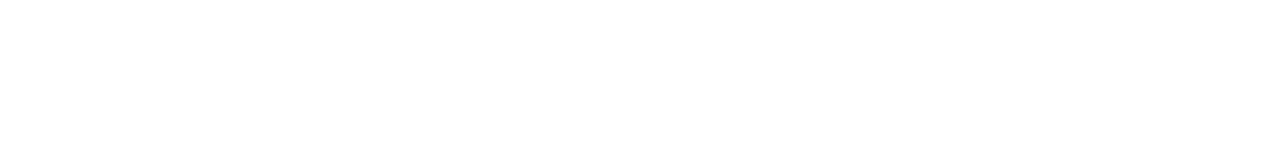
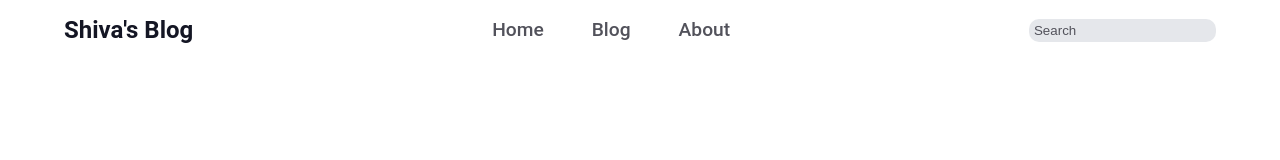
Before and after one commit to shivapro01/udacity-project-1, a plain HTML site: page index.html in a window 1280 px wide. Drawn offline with Linux system fonts and the light colour scheme.

Commit message:
Designed navbar and created extra pages

```diff
--- a/index.html
+++ b/index.html
@@ -4,9 +4,20 @@
     <meta charset="UTF-8">
     <meta http-equiv="X-UA-Compatible" content="IE=edge">
     <meta name="viewport" content="width=device-width, initial-scale=1.0">
+    <link rel="stylesheet" href="./styles/main.css">
     <title>Blog website</title>
 </head>
 <body>
-
+    <header>
+        <nav>
+            <div class="logo">Shiva's Blog</div>
+            <ul>
+                <li class="nav-home"><a href="./index.html">Home</a></li>
+                <li class="nav-blog"><a href="./blog.html">Blog</a></li>
+                <li class="nav-about"><a href="./about.html">About</a></li>
+            </ul>
+            <input class="nav-search" type="text" placeholder="Search">
+        </nav>
+    </header>
 </body>
 </html>
--- /dev/null
+++ b/styles/main.css
@@ -0,0 +1,19 @@
+@import "nav.css";
+
+:root {
+    --gray-100: #f3f4f6;
+    --gray-300: #e5e7eb;
+    --gray-400: #9ca3af;
+    --gray-600: #52525B;
+    --gray-900: #141624;
+}
+
+body {
+    font-family: 'Roboto', sans-serif;
+    font-size: 16px;
+    font-weight: 400;
+    line-height: 1.5;
+    margin: 0 auto;
+    padding: 0;
+    width: 90vw;
+}
--- /dev/null
+++ b/styles/nav.css
@@ -0,0 +1,56 @@
+@import "./main.css";
+
+nav {
+    display: flex;
+    justify-content: space-between;
+    align-items: center;
+    flex-direction: row;
+}
+
+.logo {
+    font-size: 1.5rem;
+    font-weight: 700;
+    color: var(--gray-900);
+    text-decoration: none;
+}
+
+nav ul {
+    display: flex;
+    justify-content: space-between;
+    align-items: center;
+    flex-direction: row;
+    list-style: none;
+    padding: 0;
+    gap: 3rem;
+    color: var(--gray-600);
+    box-sizing: border-box;
+}
+
+nav ul li a {
+    text-decoration: none;
+    color: var(--gray-600);
+    font-size: 1.2rem;
+    font-weight: 500;
+    line-height: 1.5;
+    transition: all 0.2s ease-in-out;
+}
+
+nav ul li:hover {
+    color: var(--gray-900);
+    box-shadow: inset 0 -1px 0 0 var(--gray-600);;
+}
+
+.nav-search {
+    background-color: var(--gray-300);
+    border: none;
+    border-radius: 10px;
+    padding: 4px 5px;
+}
+
+.nav-search:focus {
+    outline: none;
+}
+
+.nav-search::placeholder {
+    color: var(--gray-600);
+}
```
Also changed, not shown: about.html (added, +12 -0 lines), blog.html (added, +12 -0 lines).
